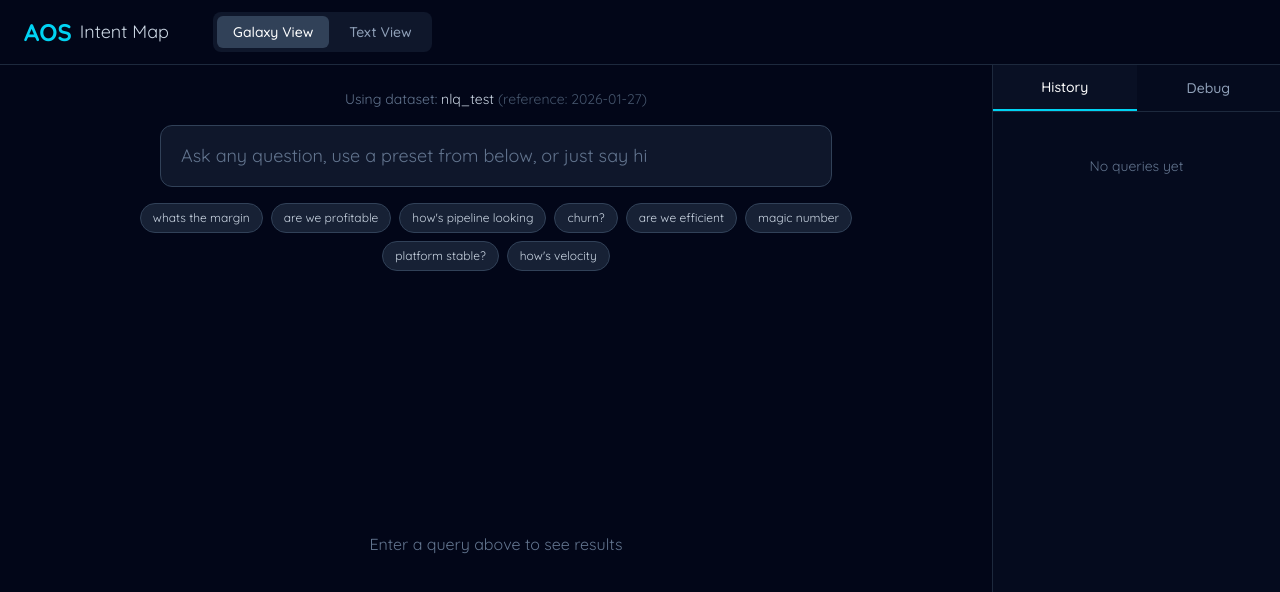
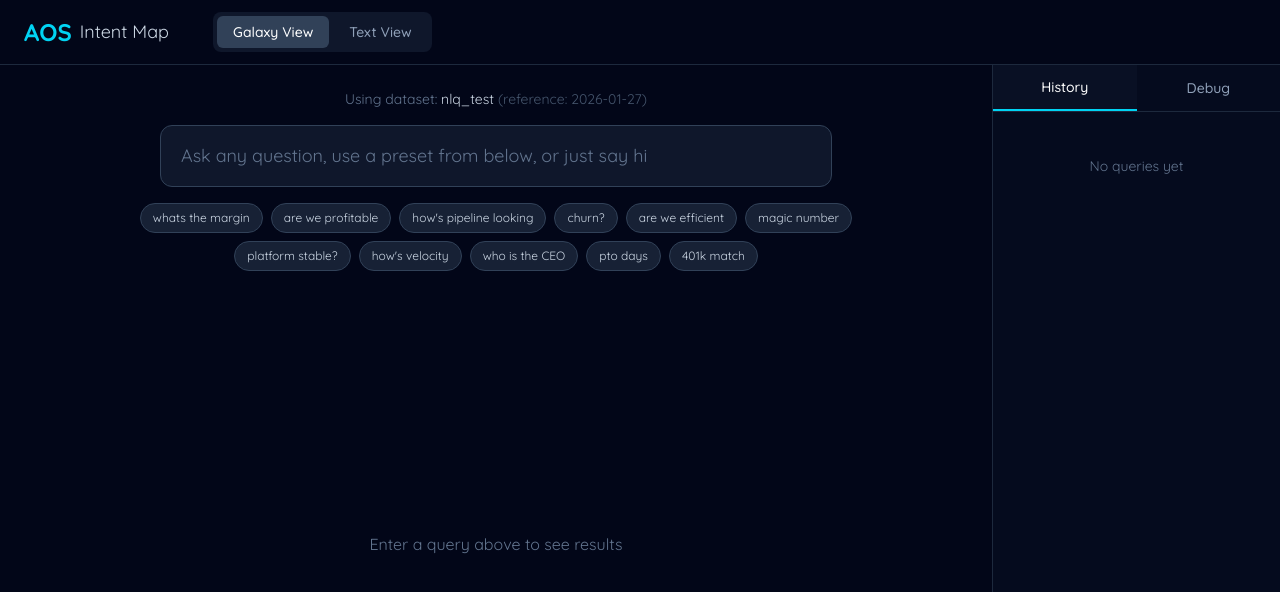
Before and after one commit to ilyacantor/AOS-NLQ, a React (Vite) app: page / in a window 1280 px wide. Shown: the top 592 px of the page. Built offline with nearby package versions, Linux system fonts and the light colour scheme; the HTML template or start-up script is replaced by a standard one.

Commit message:
Add 3 People-related preset pillboxes
Added quick action presets for People persona:
- who is the CEO
- pto days
- 401k match

https://claude.ai/code/session_014dhTa1XBXikKnZX1ZprZax

```diff
--- a/src/App.tsx
+++ b/src/App.tsx
@@ -38,6 +38,10 @@ const quickActions = [
   // CTO
   'platform stable?',
   'how\'s velocity',
+  // People
+  'who is the CEO',
+  'pto days',
+  '401k match',
 ]
 
 function App() {
```
